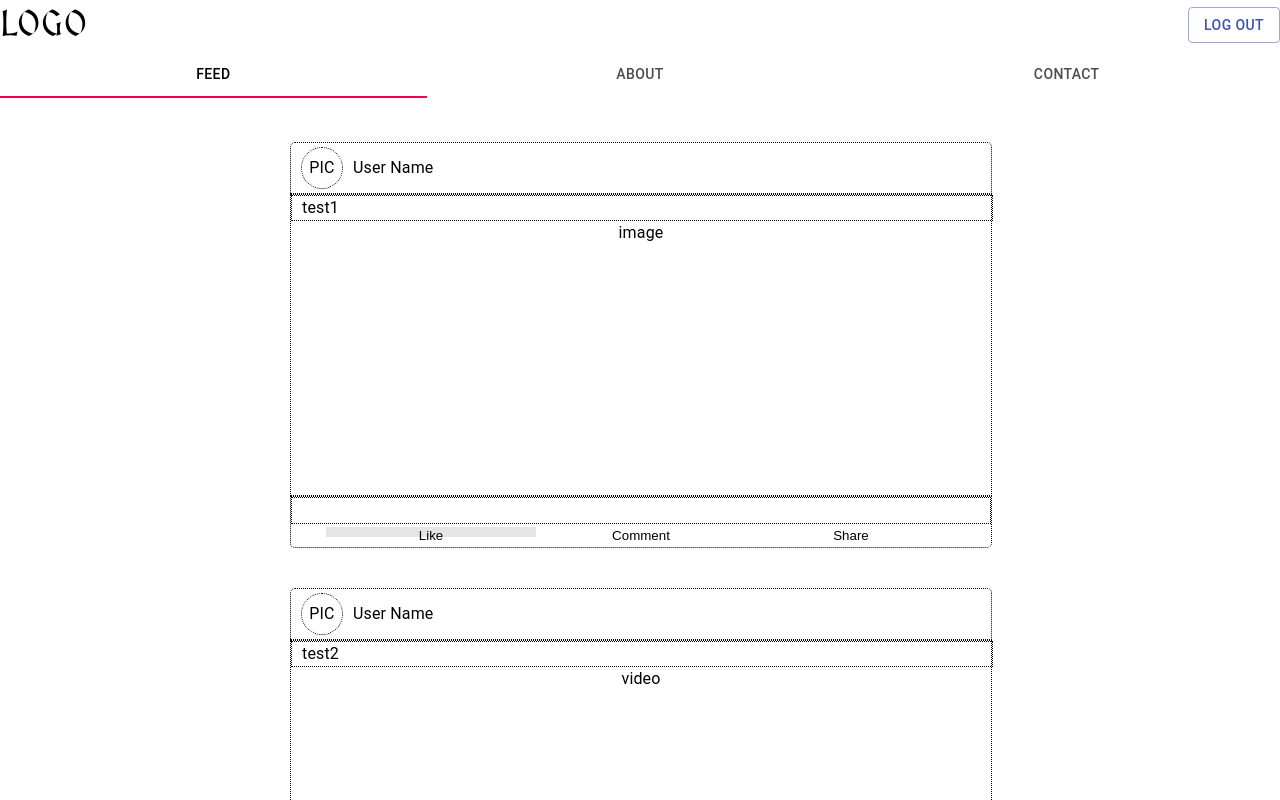
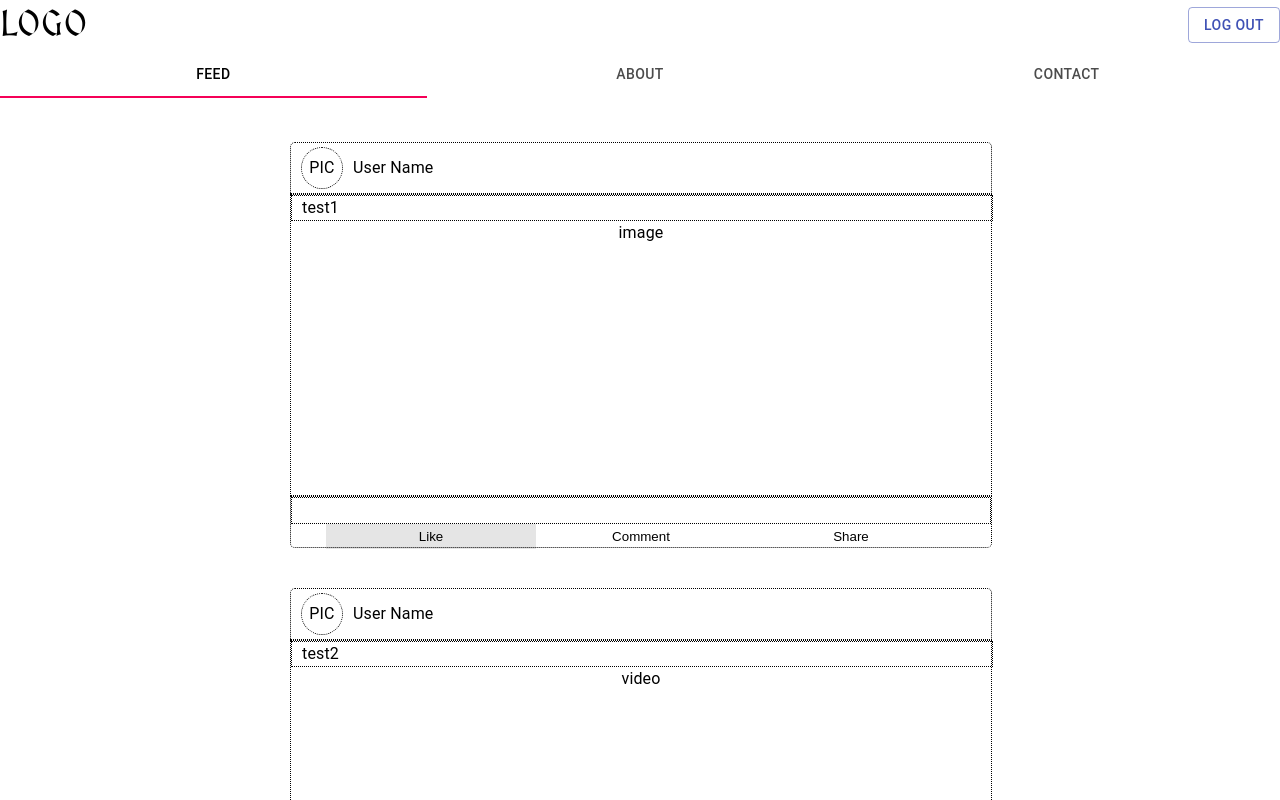
Before and after one commit to PedroMoreira87/secret-tavern, a React (Create React App) app: page /home in a window 1280 px wide. In both pictures the pointer is over the button 431 px from the left and 532 px from the top of the page. Shown: the top 800 px of the page. Built offline with nearby package versions, Linux system fonts and the light colour scheme; no server answers.

Commit message:
post hover fix

```diff
--- a/src/components/post/post-footer/index.css
+++ b/src/components/post/post-footer/index.css
@@ -17,6 +17,7 @@
 
 .post-footer-interact {
     width: 90%;
+    height: 100%;
     display: flex;
     justify-content: center;
 }
@@ -29,5 +30,6 @@
 }
 
 .post-footer-interact button:hover {
+    cursor: pointer;
     background-color: rgba(0, 0, 0, 0.100);
 }
```
Also changed, not shown: 1 other file (tests, documents, lock files or other folders).
